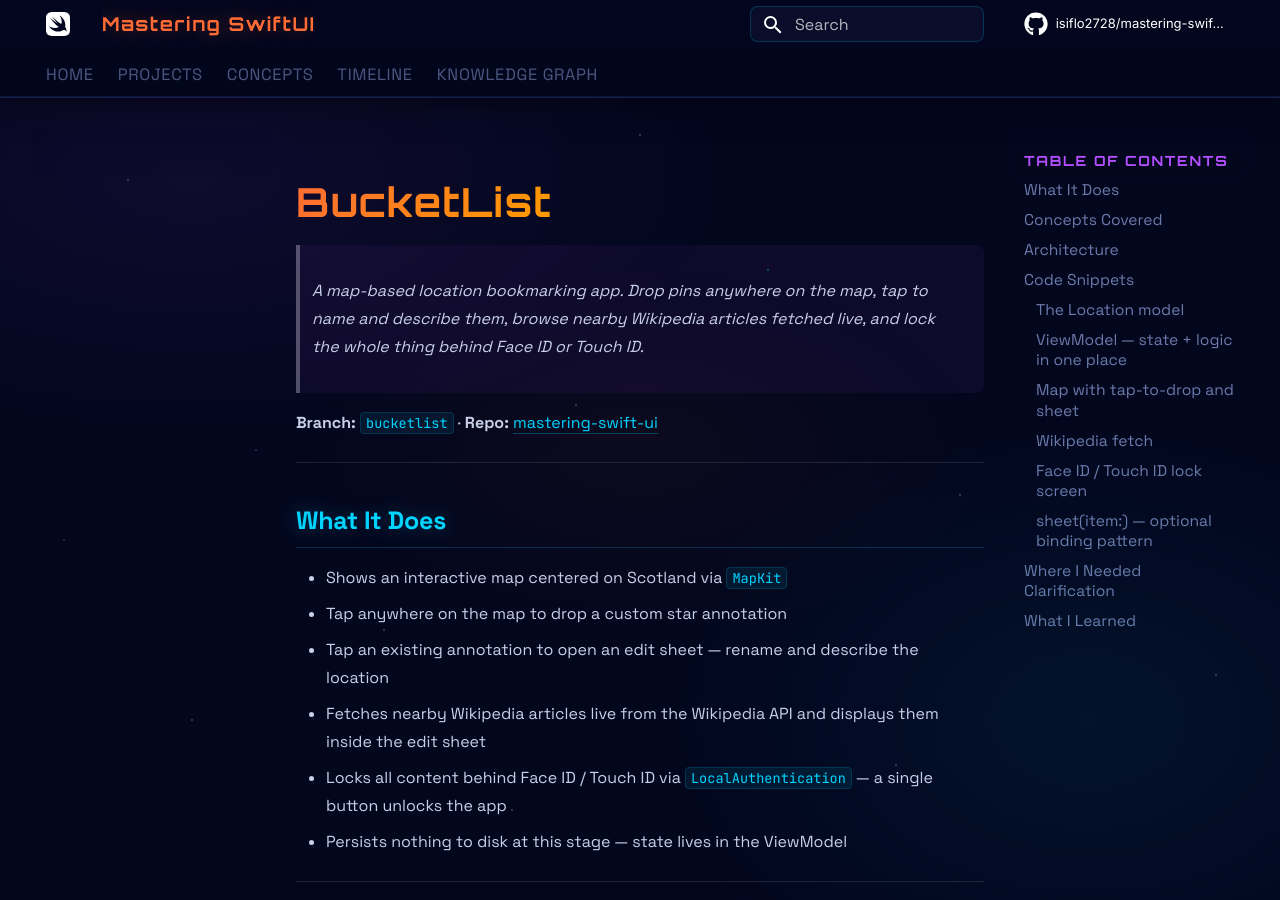
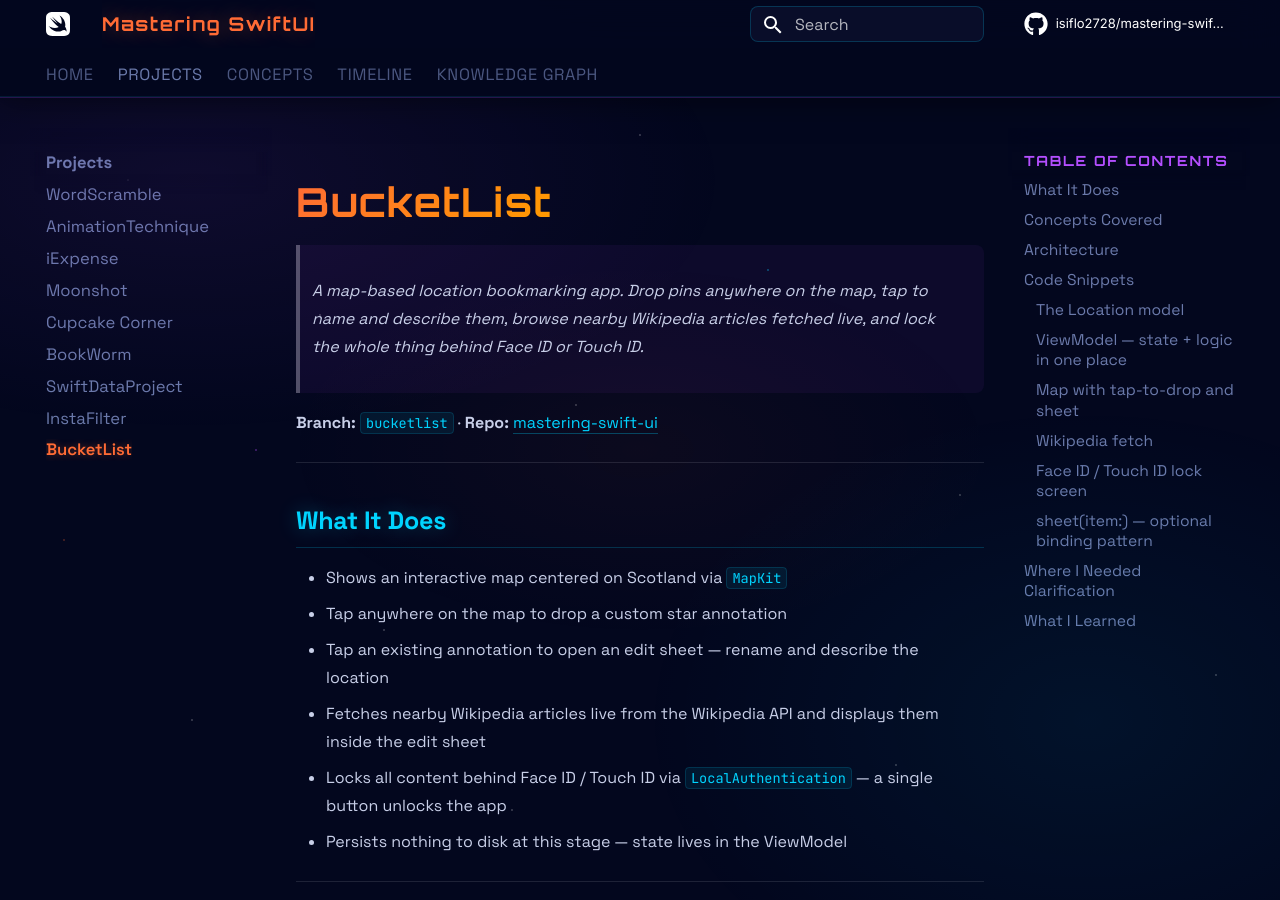
Before and after one commit to isiflo2728/swift-vault, an MkDocs documentation site: the page built from docs/projects/bucketlist.md, in a window 1280 px wide and 900 px high. Built offline with MkDocs 1.6.1 and Material for MkDocs 9.7.7, drawn with Linux system fonts in a browser that asks for light colours; comment, search, counter and statistics services are not loaded.

Commit message:
Add BucketList to nav

```diff
--- a/mkdocs.yml
+++ b/mkdocs.yml
@@ -77,6 +77,7 @@
     - BookWorm: projects/bookworm.md
     - SwiftDataProject: projects/swiftdataproject.md
     - InstaFilter: projects/instafilter.md
+    - BucketList: projects/bucketlist.md
   - Concepts:
     - concepts/index.md
     - State & Data Flow: concepts/state-data-flow.md
```
